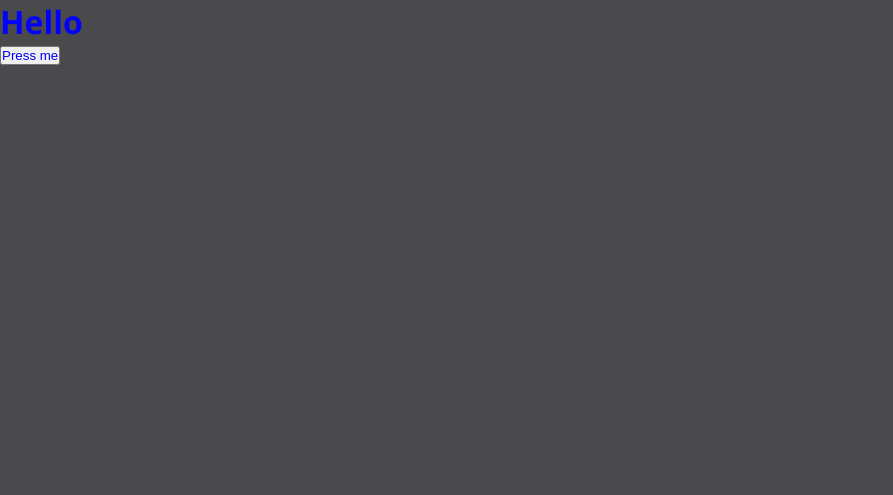
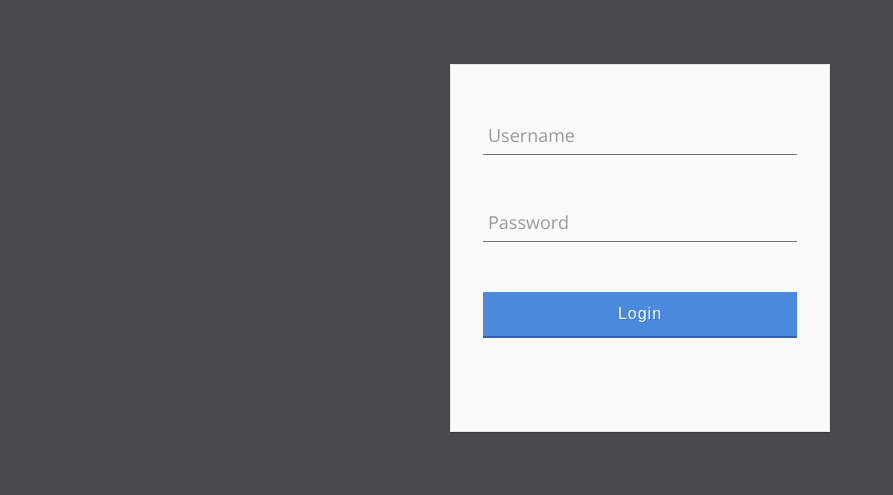
Before and after one commit to P2-AAU-SW2/Curve-Fever, a Node server app: page /login in a window 1280 px wide. Shown: the top 495 px of the page, without its empty margins (0-893 px from the left). Run offline with Node 20, Linux system fonts and the light colour scheme.

Commit message:
Examples

```diff
--- a/public/css/login.css
+++ b/public/css/login.css
@@ -1,3 +1,195 @@
-* {
-    color: blue;
+* { box-sizing:border-box; }
+
+body {
+  -webkit-font-smoothing: antialiased;
 }
+
+form {
+	width: 380px;
+	margin: 4em auto;
+	padding: 3em 2em 2em 2em;
+	background: #fafafa;
+	border: 1px solid #ebebeb;
+	box-shadow: rgba(0,0,0,0.14902) 0px 1px 1px 0px,rgba(0,0,0,0.09804) 0px 1px 2px 0px;
+}
+
+.group {
+	position: relative;
+	margin-bottom: 45px;
+}
+
+input {
+	font-size: 18px;
+	padding: 10px 10px 10px 5px;
+	-webkit-appearance: none;
+	display: block;
+	background: #fafafa;
+	color: #636363;
+	width: 100%;
+	border: none;
+	border-radius: 0;
+	border-bottom: 1px solid #757575;
+}
+
+input:focus { outline: none; }
+
+
+/* Label */
+
+label {
+	color: #999;
+	font-size: 18px;
+	font-weight: normal;
+	position: absolute;
+	pointer-events: none;
+	left: 5px;
+	top: 10px;
+	transition: all 0.2s ease;
+}
+
+
+/* active */
+
+input:focus ~ label, input.used ~ label {
+	top: -20px;
+  transform: scale(.75); left: -2px;
+	/* font-size: 14px; */
+	color: #4a89dc;
+}
+
+
+/* Underline */
+
+.bar {
+	position: relative;
+	display: block;
+	width: 100%;
+}
+
+.bar:before, .bar:after {
+	content: '';
+	height: 2px;
+	width: 0;
+	bottom: 1px;
+	position: absolute;
+	background: #4a89dc;
+	transition: all 0.2s ease;
+}
+
+.bar:before { left: 50%; }
+
+.bar:after { right: 50%; }
+
+
+/* active */
+
+input:focus ~ .bar:before, input:focus ~ .bar:after { width: 50%; }
+
+
+/* Highlight */
+
+.highlight {
+	position: absolute;
+	height: 60%;
+	width: 100px;
+	top: 25%;
+	left: 0;
+	pointer-events: none;
+	opacity: 0.5;
+}
+
+
+/* active */
+
+input:focus ~ .highlight {
+	animation: inputHighlighter 0.3s ease;
+}
+
+
+/* Animations */
+
+@keyframes inputHighlighter {
+	from { background: #4a89dc; }
+	to 	{ width: 0; background: transparent; }
+}
+
+
+/* Button */
+
+.button {
+  position: relative;
+  display: inline-block;
+  padding: 12px 24px;
+  margin: .3em 0 1em 0;
+  width: 100%;
+  vertical-align: middle;
+  color: #fff;
+  font-size: 16px;
+  line-height: 20px;
+  -webkit-font-smoothing: antialiased;
+  text-align: center;
+  letter-spacing: 1px;
+  background: transparent;
+  border: 0;
+  border-bottom: 2px solid #3160B6;
+  cursor: pointer;
+  transition: all 0.15s ease;
+}
+.button:focus { outline: 0; }
+
+
+/* Button modifiers */
+
+.buttonBlue {
+  background: #4a89dc;
+  text-shadow: 1px 1px 0 rgba(39, 110, 204, .5);
+}
+
+.buttonBlue:hover { background: #357bd8; }
+
+
+/* Ripples container */
+
+.ripples {
+  position: absolute;
+  top: 0;
+  left: 0;
+  width: 100%;
+  height: 100%;
+  overflow: hidden;
+  background: transparent;
+}
+
+
+/* Ripples circle */
+
+.ripplesCircle {
+  position: absolute;
+  top: 50%;
+  left: 50%;
+  transform: translate(-50%, -50%);
+  opacity: 0;
+  width: 0;
+  height: 0;
+  border-radius: 50%;
+  background: rgba(255, 255, 255, 0.25);
+}
+
+.ripples.is-active .ripplesCircle {
+  animation: ripples .4s ease-in;
+}
+
+
+/* Ripples animation */
+
+@keyframes ripples {
+  0% { opacity: 0; }
+
+  25% { opacity: 1; }
+
+  100% {
+    width: 200%;
+    padding-bottom: 200%;
+    opacity: 0;
+  }
+}
--- a/routes/home.js
+++ b/routes/home.js
@@ -2,7 +2,7 @@ var express = require('express');
 var router = express.Router();
 
 router.get("/", function (req, res) {
-  res.render("home/homePage");
+  res.render("homePage");
 });
 
 module.exports = router;
--- a/routes/login.js
+++ b/routes/login.js
@@ -2,7 +2,7 @@ var express = require('express');
 var router = express.Router();
 
 router.get("/", function (req, res) {
-  res.render("login/loginPage");
+  res.render("loginPage");
 });
 
 module.exports = router;
--- a/views/login/loginPage.ejs
+++ b/views/homePage.ejs
@@ -8,13 +8,9 @@
     <link rel="preconnect" href="https://fonts.gstatic.com" crossorigin>
     <link href="https://fonts.googleapis.com/css2?family=Open+Sans:wght@300;400;500;700;800&display=swap" rel="stylesheet">
     <link href="/css/global.css" rel="stylesheet" />
-    <link href="/css/login.css" rel="stylesheet" />
-    <title>Login</title>
+    <title>Homepage</title>
 </head>
 <body>
-    <h1>Hello</h1>
-    <form action="/home" method="GET">
-        <button>Press me</button>
-    </form>
+    This is the homescreen.
 </body>
 </html>
--- /dev/null
+++ b/views/loginPage.ejs
@@ -0,0 +1,32 @@
+<!DOCTYPE html>
+<html lang="en">
+<head>
+    <meta charset="UTF-8">
+    <meta http-equiv="X-UA-Compatible" content="IE=edge">
+    <meta name="viewport" content="width=device-width, initial-scale=1.0">
+    <link rel="preconnect" href="https://fonts.googleapis.com">
+    <link rel="preconnect" href="https://fonts.gstatic.com" crossorigin>
+    <link href="https://fonts.googleapis.com/css2?family=Open+Sans:wght@300;400;500;700;800&display=swap" rel="stylesheet">
+    <link href="/css/global.css" rel="stylesheet" />
+    <link href="/css/login.css" rel="stylesheet" />
+    <script src="/javascript/login.js"></script>
+    <title>Login</title>
+</head>
+<body>
+    <form>
+        <div class="group">
+            <input type="text"><span class="highlight"></span><span class="bar"></span>
+            <label>Username</label>
+        </div>
+        <div class="group">
+            <input type="password"><span class="highlight"></span><span class="bar"></span>
+            <label>Password</label>
+        </div>
+        <div class="group">
+            <button type="button" id="loginButton" class="button buttonBlue" onclick="location.href = '/home'">Login
+                <div class="ripples buttonRipples"><span class="ripplesCircle"></span></div>
+            </button>
+        </div>
+    </form>
+</body>
+</html>
```
Also changed, not shown: views/home/homePage.ejs (deleted, +0 -12 lines), public/javascript/login.js (added).
